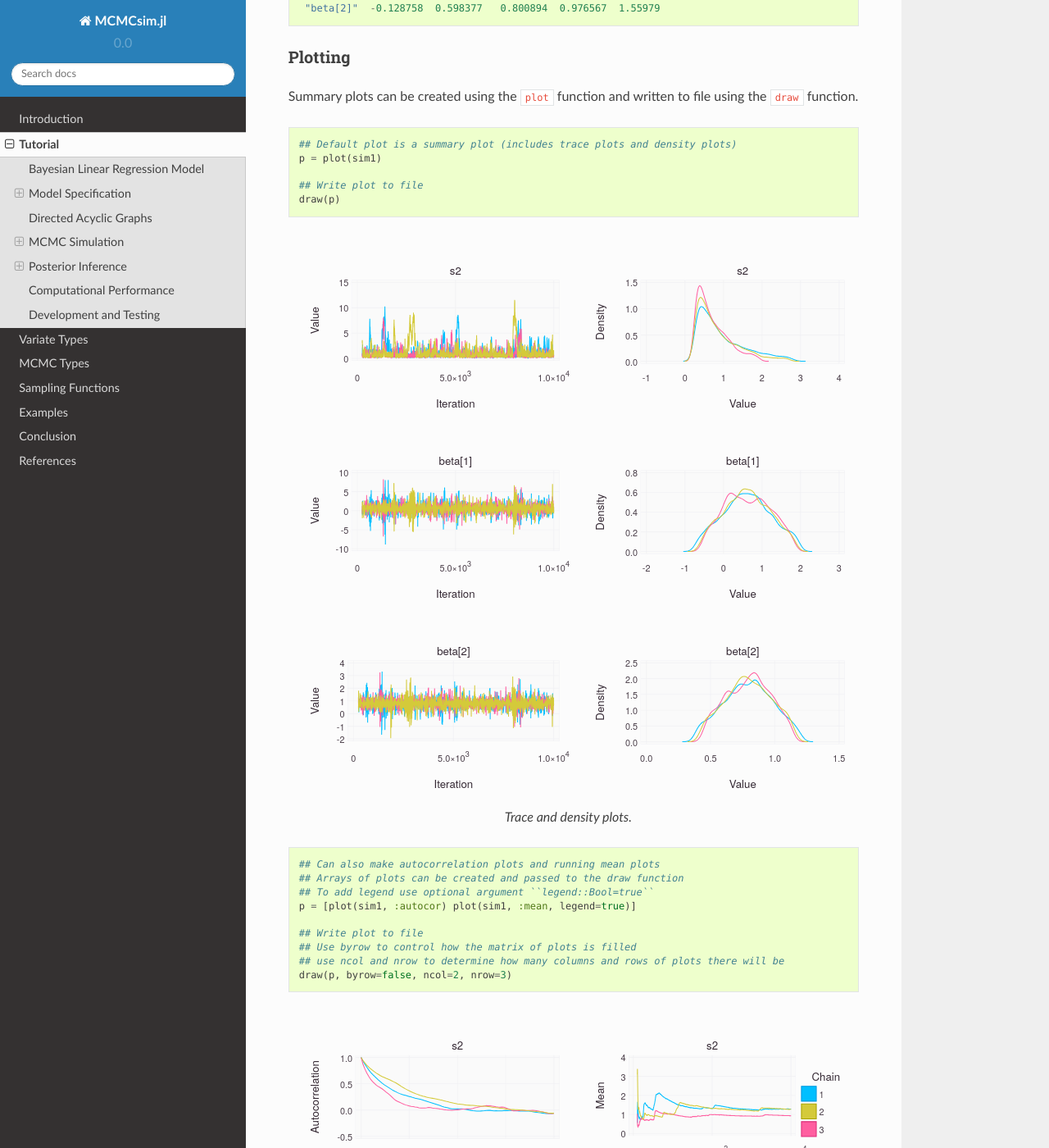
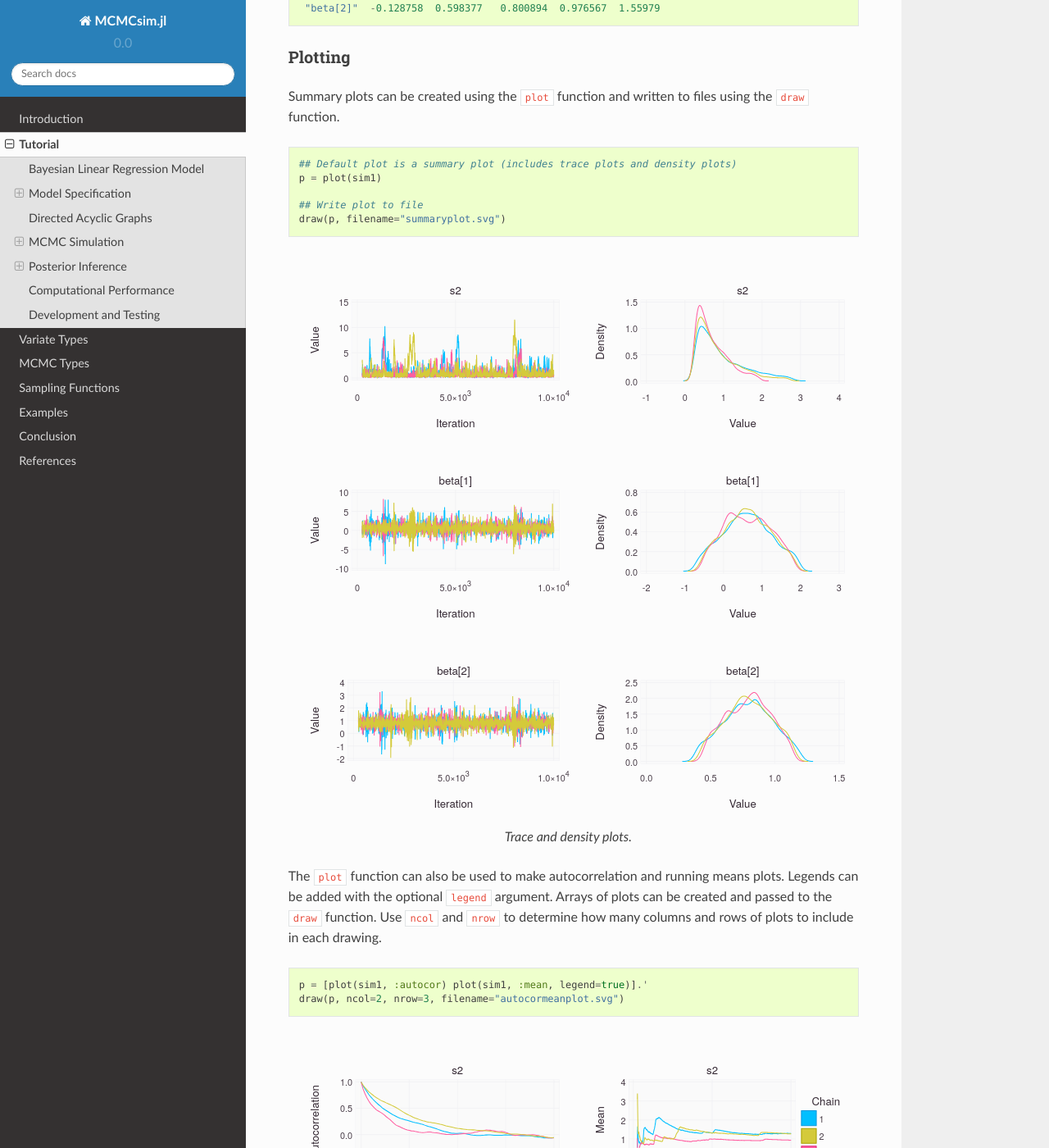
Before and after one commit to brian-j-smith/Mamba.jl, a Sphinx documentation site: the page built from doc/tutorial.rst, in a window 1280 px wide and 1400 px high, scrolled down 9539 px. Shown: the whole window at 82% size. Built offline with Sphinx 7.4.7 and the Read the Docs theme 2.0.0, drawn with Linux system fonts in a browser that asks for light colours; formulas are drawn with MathJax 3; cross-references to code outside the pages are shown as plain code.

Commit message:
Add label for plot section referencing, convert some code comments to text, and specify filenames in draw.

```diff
--- a/doc/tutorial.rst
+++ b/doc/tutorial.rst
@@ -475,10 +475,12 @@
 	 "beta[2]"  -0.128758  0.598377   0.800894  0.976567  1.55979
 
 
+.. _section-Line-Plotting:
+
 Plotting
-^^^^^^^^^^^^^^^^^
+^^^^^^^^
 
-Summary plots can be created using the ``plot`` function and written to file using the ``draw`` function.
+Summary plots can be created using the ``plot`` function and written to files using the ``draw`` function.
 
 .. code-block:: julia
 
@@ -486,7 +488,7 @@
 	p = plot(sim1)
 
 	## Write plot to file
-	draw(p)
+	draw(p, filename="summaryplot.svg")
 
 
 .. figure:: tutorial/summaryplot.svg
@@ -494,17 +496,13 @@
 
 	Trace and density plots.
 
+
+The ``plot`` function can also be used to make autocorrelation and running means plots.  Legends can be added with the optional ``legend`` argument.  Arrays of plots can be created and passed to the ``draw`` function.  Use ``ncol`` and ``nrow`` to determine how many columns and rows of plots to include in each drawing.
+
 .. code-block:: julia
 
-	## Can also make autocorrelation plots and running mean plots
-	## Arrays of plots can be created and passed to the draw function
-	## To add legend use optional argument ``legend::Bool=true``
-	p = [plot(sim1, :autocor) plot(sim1, :mean, legend=true)]
-
-	## Write plot to file
-	## Use byrow to control how the matrix of plots is filled
-	## use ncol and nrow to determine how many columns and rows of plots there will be
-	draw(p, byrow=false, ncol=2, nrow=3)
+	p = [plot(sim1, :autocor) plot(sim1, :mean, legend=true)].'
+	draw(p, ncol=2, nrow=3, filename="autocormeanplot.svg")
 
 .. figure:: tutorial/autocormeanplot.svg
 	:align: center
```
